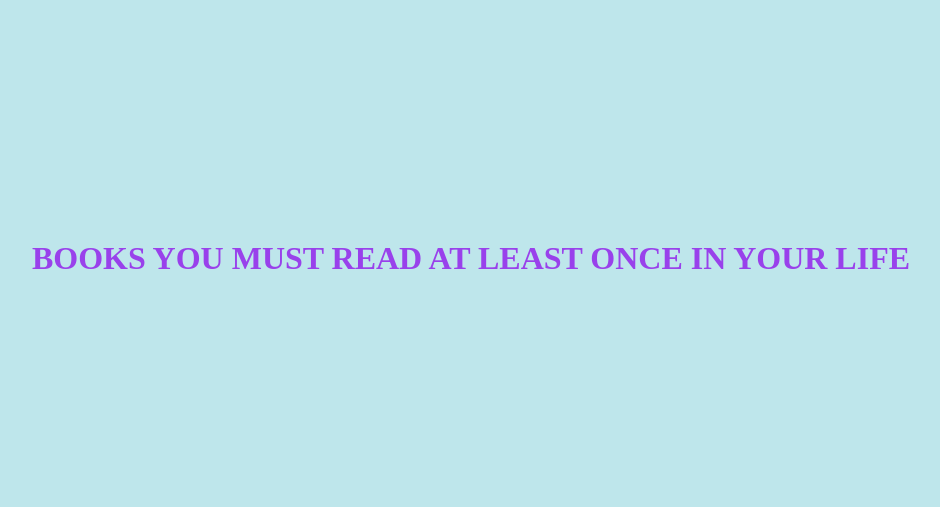
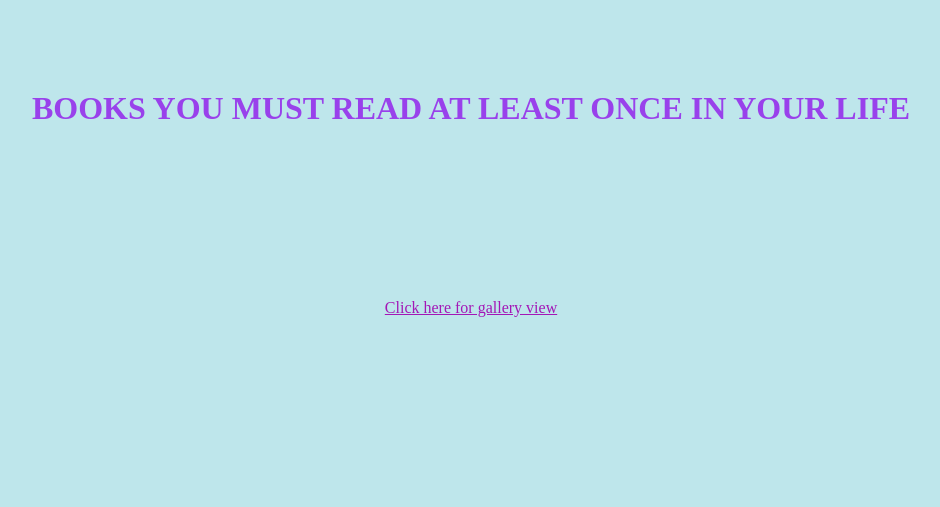
Before and after one commit to dishajayaprakash/gallery, a Django app: page / in a window 1280 px wide. Shown: the top 507 px of the page, without its empty margins (169-1109 px from the left). Run offline with Django 4.2, Linux system fonts and the light colour scheme.

Commit message:
20th April

```diff
--- a/Users/views.py
+++ b/Users/views.py
@@ -21,7 +21,7 @@ def user_register(request):
             if user is not None:
                 login(request, user)
                 messages.success(request, 'Registration successful. You are now logged in.')
-                return redirect('gallery')
+                return redirect('home')
         else:
             # Passwords don't match, show error message
             messages.error(request, 'Passwords do not match.')
--- a/templates/home.html
+++ b/templates/home.html
@@ -7,7 +7,7 @@
   display: flex;
   justify-content: center;
   align-items: center;
-  height: 500px;
+  height: 200px;
 }
 </style>
 </head>
@@ -15,6 +15,11 @@
 
 <div class="center">
     <h1 style="color: rgb(153, 65, 235);">BOOKS YOU MUST READ AT LEAST ONCE IN YOUR LIFE<h1><br/>
+    <br/>
+</div>
+
+<div class="center">
+  <a style="color: rgb(163, 23, 182)" href="{% url 'gallery' %}">Click here for gallery view</a>
 </div>
 
 </body>
```
Also changed, not shown: db.sqlite3.
